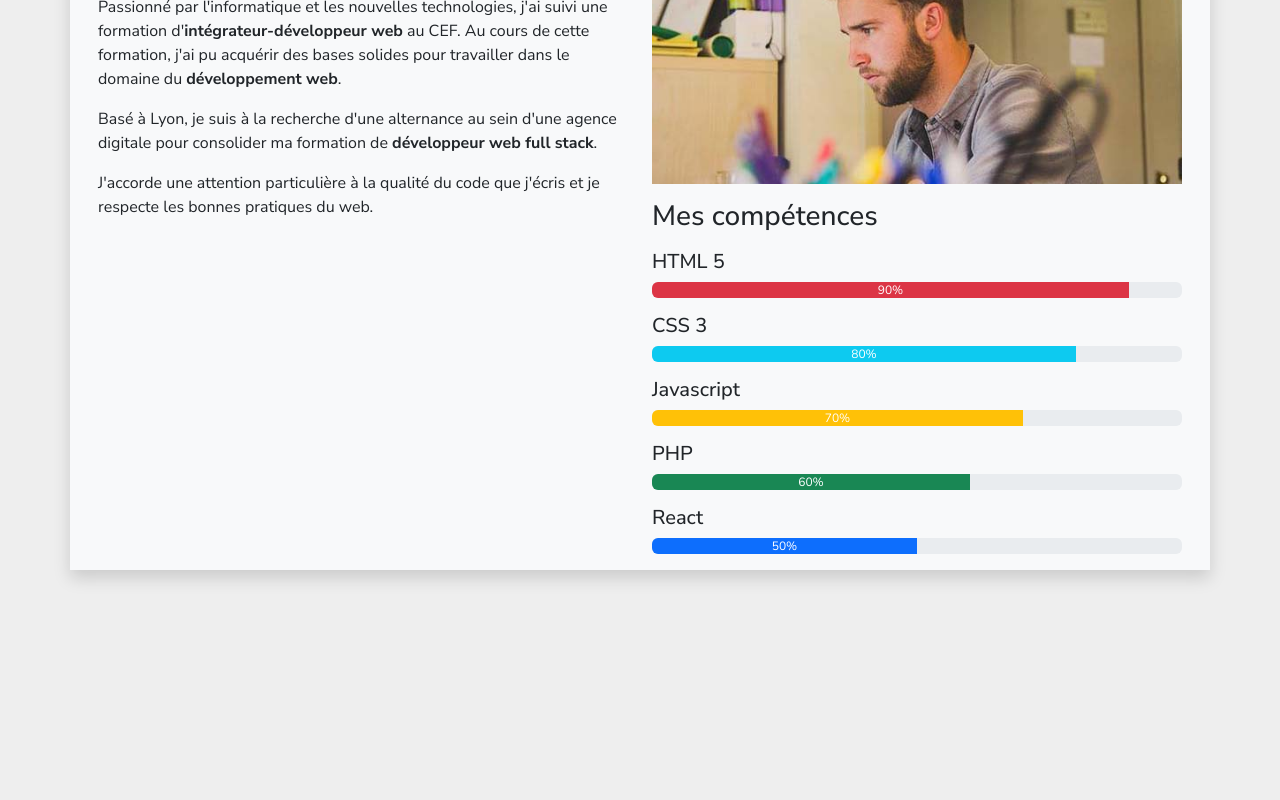
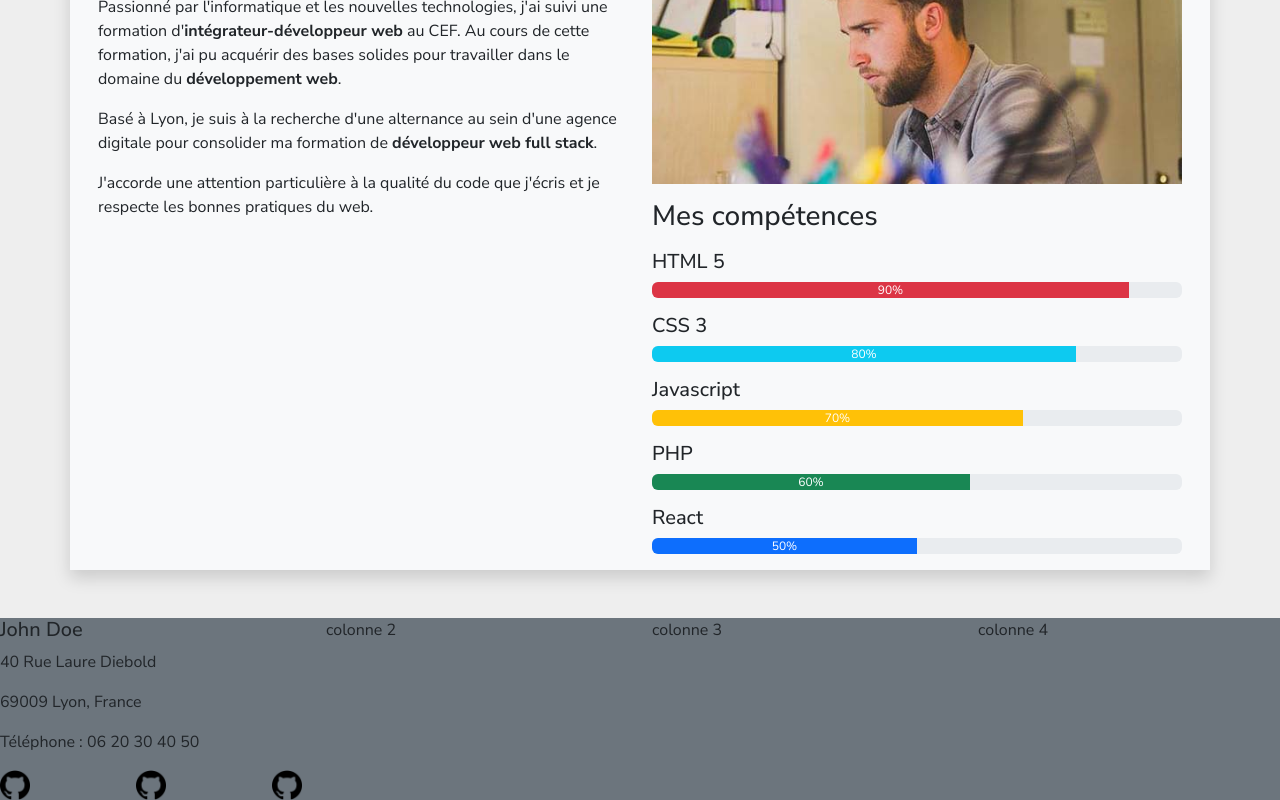
Before and after one commit to Olbor-dev/cv-john-doe, a React (Create React App) app: page /services in a window 1280 px wide. Shown: the part 971-1771 px from the top of the page. Before the commit the page ends 1589 px from the top, so only its background shows below. Built offline with nearby package versions, Linux system fonts and the light colour scheme.

Commit message:
creation du footer

```diff
--- a/src/App.js
+++ b/src/App.js
@@ -1,4 +1,5 @@
 import { Accueil } from "./components/Accueil";
+import { Footer } from "./components/Footer";
 import { Header } from "./components/Header";
 
 
@@ -7,6 +8,7 @@ const App = () => {
     <div className="App">
       <Header />
       <Accueil />
+      <Footer />
     </div>
   );
 }
--- /dev/null
+++ b/src/components/Footer.jsx
@@ -0,0 +1,39 @@
+import React from 'react';
+import github from '../img/github.png';
+
+export const Footer = () => {
+  return (
+    <footer class="bg-secondary">
+        <div class="row">
+            <div class="col">
+                <h5>John Doe</h5>
+                <address>
+                    <p>40 Rue Laure Diebold</p>
+                    <p>69009 Lyon, France</p>
+                    <p>Téléphone : 06 20 30 40 50</p>
+                </address>
+                <div class="d-flex flex-row justify-content-between">
+                    <a href="https://github.com/" target="_blank" rel="noreferrer">
+                        <img src={github} width="30px" alt="github" />
+                    </a>
+                    <a href="https://github.com/" target="_blank" rel="noreferrer">
+                        <img src={github} width="30px" alt="github" />
+                    </a>
+                    <a href="https://github.com/" target="_blank" rel="noreferrer">
+                        <img src={github} width="30px" alt="github" />
+                    </a>
+                </div>
+            </div>
+            <div class="col">
+            colonne 2
+            </div>
+            <div class="col">
+            colonne 3
+            </div>
+            <div class="col">
+            colonne 4
+            </div>
+        </div>
+    </footer>
+  )
+}
```
Also changed, not shown: src/img/github.png (added).
